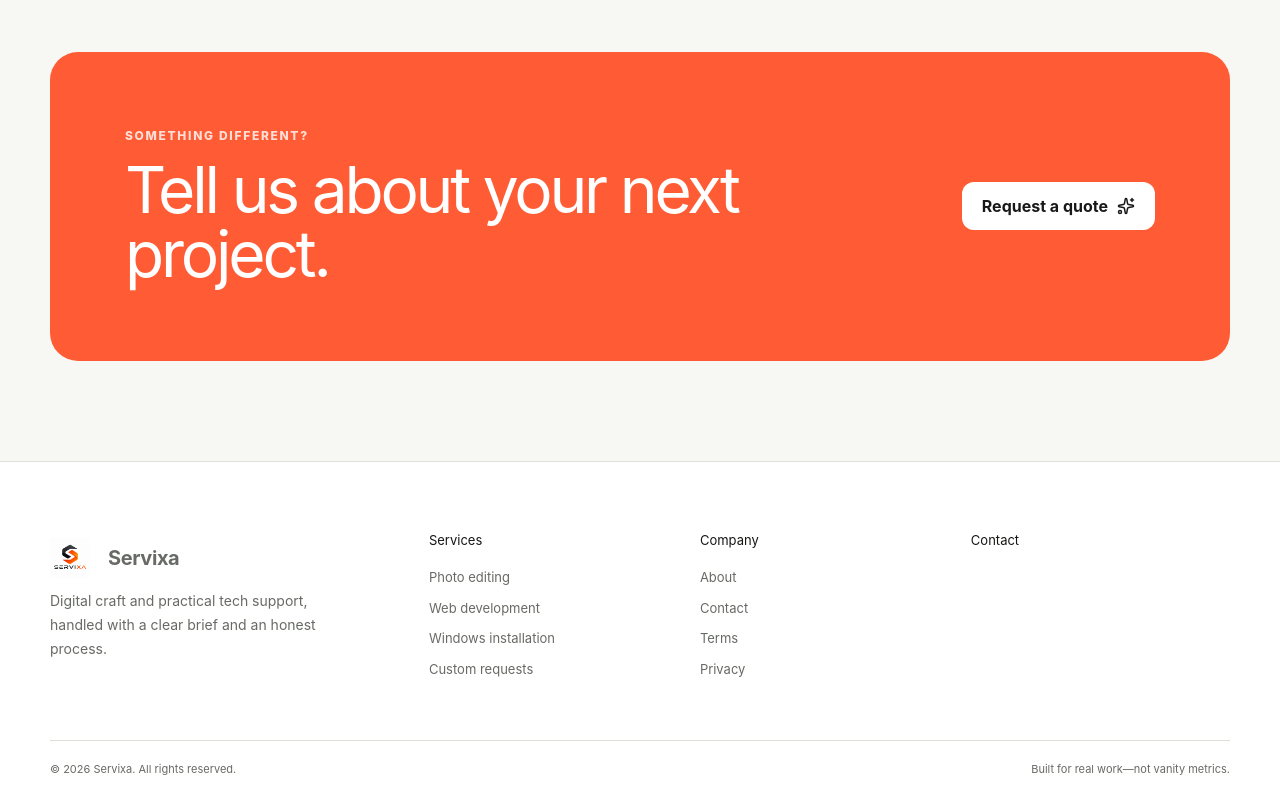
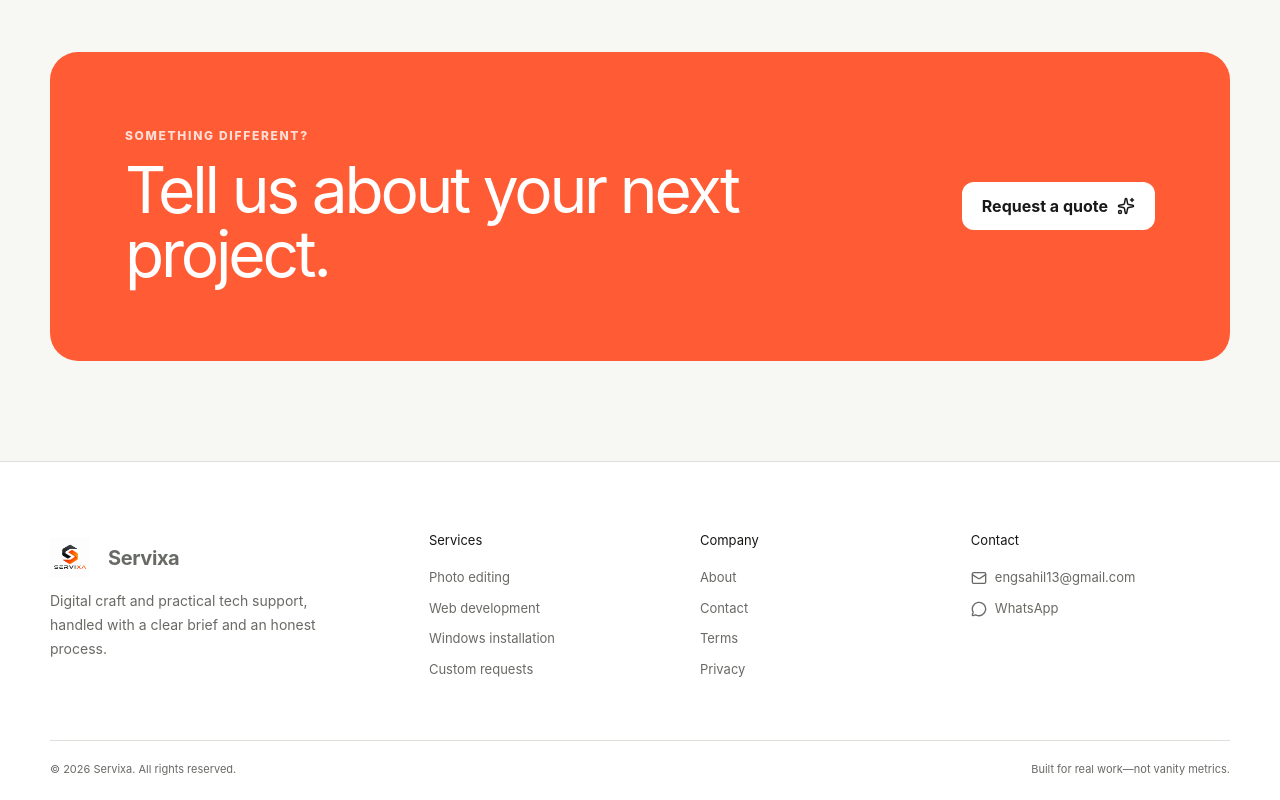
Before and after one commit to engsahil/multi-service-e-commerce-platform, a Next.js app: page / in a window 1280 px wide. Shown: the part 1887-2687 px from the top of the page. Built offline with nearby package versions, Linux system fonts and the light colour scheme; no server answers; the database is empty.

Commit message:
Add floating WhatsApp button and update layout

```diff
--- a/src/app/layout.tsx
+++ b/src/app/layout.tsx
@@ -2,7 +2,6 @@ import Link from "next/link";
 import { MessageCircle } from "lucide-react";
 import type { Metadata } from "next";
 import type { ReactNode } from "react";
-import { getCurrentUser } from "@/lib/auth";
 import { AppProviders } from "@/components/providers";
 import { Header } from "@/components/header";
 import { Footer } from "@/components/footer";
@@ -43,7 +42,6 @@ export default async function RootLayout({
 }: {
   children: ReactNode;
 }) {
-  const user = await getCurrentUser();
 
   const whatsappUrl = `https://wa.me/${WHATSAPP_NUMBER}?text=${encodeURIComponent(
     WHATSAPP_MESSAGE
@@ -52,10 +50,14 @@ export default async function RootLayout({
   return (
     <html lang="en" suppressHydrationWarning>
       <body>
-        <AppProviders user={user}>
-          <Header />
+        <AppProviders>
+    <Header user={null} />
           <main>{children}</main>
-          <Footer />
+          <Footer
+  email="engsahil13@gmail.com"
+  whatsapp="https://wa.me/923258104093"
+
+/>
 
           <Link
             href={whatsappUrl}
```
